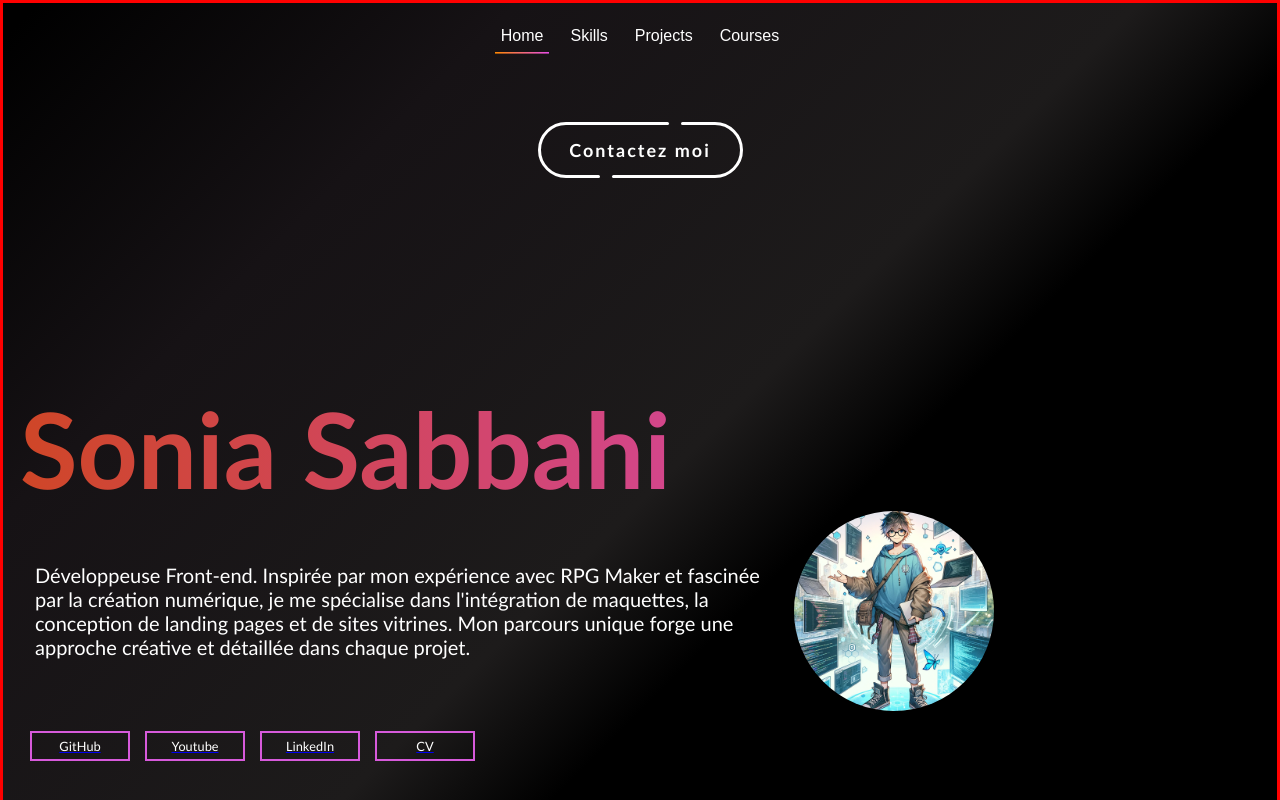
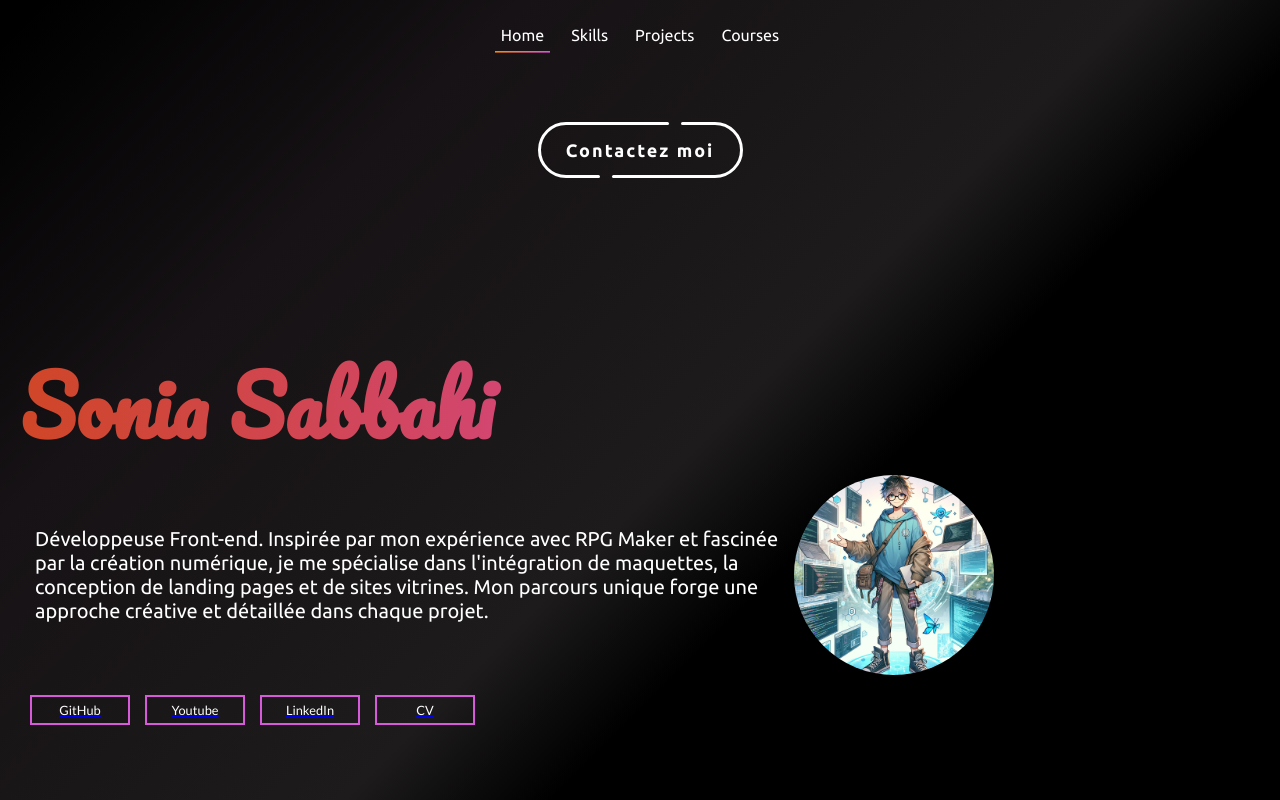
Before and after one commit to Soniadevpro/Sabbahi_Sonia_12_05022024, a React (Vite) app: page / in a window 1280 px wide. Shown: the top 800 px of the page. Built offline with nearby package versions, Linux system fonts and the light colour scheme.

Commit message:
style footer

```diff
--- a/index.html
+++ b/index.html
@@ -3,7 +3,11 @@
   <head>
     <meta charset="UTF-8" />
     <link rel="icon" type="image/svg+xml" href="/public/icons8-accueil.svg" />
+    <link rel="preconnect" href="https://fonts.googleapis.com" />
+    <link rel="preconnect" href="https://fonts.gstatic.com" crossorigin />
+    <link href="https://fonts.googleapis.com/css2?family=Pacifico&family=Ubuntu:ital,wght@0,300;0,400;0,500;0,700;1,300;1,400;1,500;1,700&display=swap" rel="stylesheet" />
     <meta name="viewport" content="width=device-width, initial-scale=1.0" />
+
     <title>Portfolio - Sonia</title>
   </head>
   <body>
--- a/src/components/footer/footer.scss
+++ b/src/components/footer/footer.scss
@@ -1,7 +1,7 @@
 /* Footer et réseaux sociaux */
 
 footer {
-  border-top: 2px solid pink;
+  border-top: 2px solid whitesmoke;
   padding: 30px;
   display: flex;
   flex-direction: column;
--- a/src/components/header/header.scss
+++ b/src/components/header/header.scss
@@ -43,6 +43,7 @@
       color: white;
       border: none;
       font-size: medium;
+      font-family: "Ubuntu", sans-serif;
       &:hover {
         cursor: pointer;
       }
--- a/src/components/hero/hero.scss
+++ b/src/components/hero/hero.scss
@@ -6,7 +6,6 @@
 }
 
 h1 {
-  margin-top: 15px;
   // Définit le dégradé linéaire avec les couleurs souhaitées
   background-image: linear-gradient(to right, rgb(207, 70, 39), rgb(215, 70, 230));
 
@@ -19,9 +18,10 @@
 
   // Assurez-vous que le texte conserve un bon rendu même avec un fond
   -webkit-text-fill-color: transparent;
-  font-size: 105px;
-  margin-top: 65px;
+  font-size: 80px;
+  margin-top: 15px;
   margin-bottom: 0;
+  font-family: "Pacifico", cursive;
 }
 
 .border {
--- a/src/index.scss
+++ b/src/index.scss
@@ -21,13 +21,13 @@
   margin: 0;
   padding: 0;
   color: white;
-  font-family: "Trebuchet MS", "Lucida Sans Unicode", "Lucida Grande", "Lucida Sans", Arial, sans-serif;
+  font-family: "Ubuntu", sans-serif;
   overflow: auto;
   background: linear-gradient(315deg, rgb(0, 0, 0) 35%, rgb(29, 27, 27) 45%, rgb(22, 18, 21) 75%, rgb(0, 0, 0) 98%);
   animation: gradient 20s ease-in-out infinite;
   background-size: 400% 400%;
   background-attachment: fixed;
-  box-shadow: 0 0 0 3px red inset;
+  // box-shadow: 0 0 0 3px red inset;
 }
 
 @keyframes gradient {
--- a/src/views/skills/skills.scss
+++ b/src/views/skills/skills.scss
@@ -10,7 +10,7 @@
 
   .skills-container {
     display: flex;
-    justify-content: space-between;
+    justify-content: space-around;
 
     h3 {
       display: flex;
```
